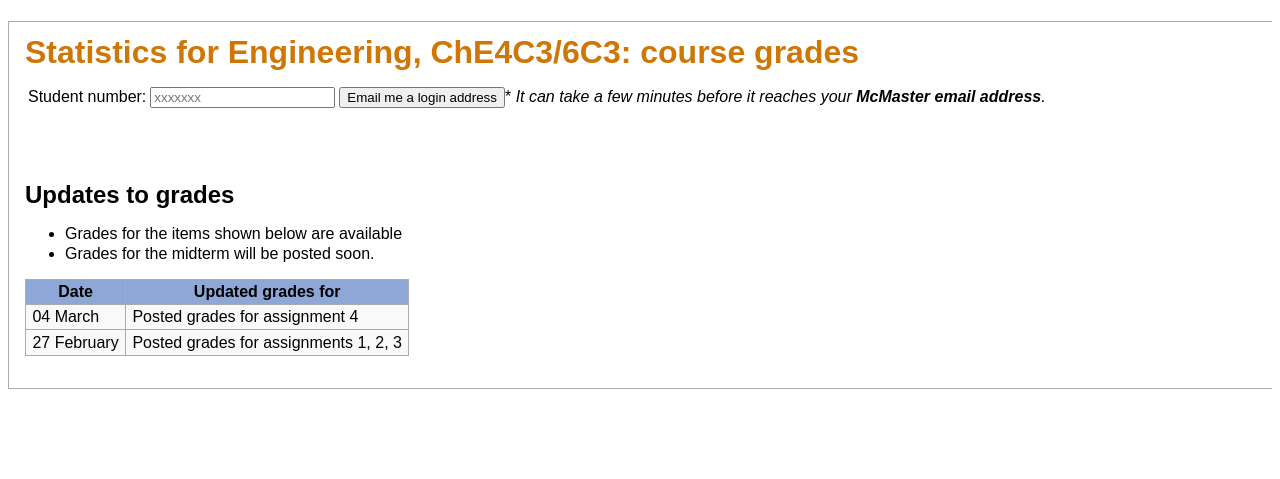
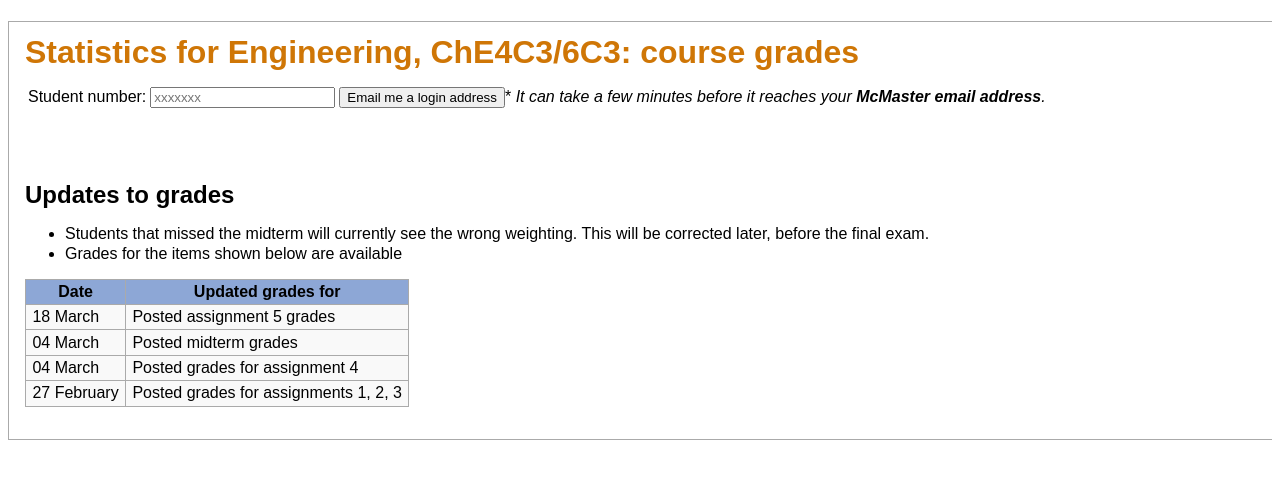
Before and after one commit to kgdunn/Django-app-grades, a Django app: template templates/sign_in_form.html in a window 1280 px wide. Shown: the top 479 px of the page. Run offline with Django 3.2, Linux system fonts and the light colour scheme; the template is opened without the code that fills it, so the values that code supplies are empty; some libraries are stand-ins or nearby versions.

Commit message:
Added Assignment 5 grades

```diff
--- a/importing/import_script.py
+++ b/importing/import_script.py
@@ -123,7 +123,7 @@ def create_image(data, image_type='default'):
         fig.savefig(filename, dpi=300, facecolor='w', edgecolor='w', orientation='portrait', papertype=None, format=None, transparent=True)
 
     if image_type.lower() == 'default':
-        mind, maxd = np.nanmin(data), np.nanmax(data)
+        mind, maxd = np.int(np.nanmin(data)), np.int(np.nanmax(data))
         fig = Figure(figsize=(2,1))
         rect = [0.2, 0.20, 0.75, 0.70]  # Left, bottom, width, height
         ax = fig.add_axes(rect, frameon=False)
--- a/templates/sign_in_form.html
+++ b/templates/sign_in_form.html
@@ -15,13 +15,22 @@ reaches your <b>McMaster email address</b>.</i></td>
 
 <br><br>
 <h2>Updates to grades</h2>
-<ul><li>Grades for the items shown below are available</li>
-    <li>Grades for the midterm will be posted soon. </li>
+<ul>
+<li>Students that missed the midterm will currently see the wrong weighting. This will be corrected later, before the final exam.</li>
+<li>Grades for the items shown below are available</li>
 </ul>
         <table class="gradetable">
 		<tr>
 			<th>Date</th>
 			<th>Updated grades for</th>
+		</tr>
+		<tr>
+			<td>18 March</td>
+			<td>Posted assignment 5 grades</td>
+		</tr>
+		<tr>
+			<td>04 March</td>
+			<td>Posted midterm grades</td>
 		</tr>
 		<tr>
 			<td>04 March</td>
```
